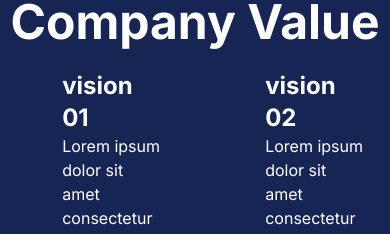
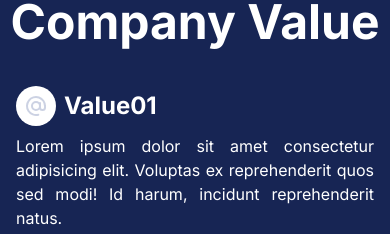
Before and after one commit to soerjo/next-buana-bahari-samudera, a Next.js app: page / in a window 390 px wide. Shown: the part 1746-1980 px from the top of the page. Built offline with nearby package versions, Linux system fonts and the light colour scheme.

Commit message:
[fix] - fixing responsive Section About

```diff
--- a/src/components/SectionAbout/ContentDescription.tsx
+++ b/src/components/SectionAbout/ContentDescription.tsx
@@ -8,25 +8,35 @@ export interface IData {
 
 const ContentDescription = ({ listdata }: { listdata: IData[] }) => {
     return (
-        <div className="m-auto flex flex-col justify-center items-center">
-            <div className="grid gap-4 grid-cols-2">
+        <div className="m-auto flex flex-col justify-center items-center container p-4">
+            <div className="grid gap-4 md:grid-cols-2">
                 {listdata.map((data, index) => {
                     return (
                         <div
                             key={index}
-                            className="flex justify-center items-center max-w-xl"
+                            className="flex justify-center items-center max-w-xl gap-4"
                         >
                             <Image
-                                className="bg-white rounded-full p-2"
+                                className="bg-white rounded-full p-2 hidden md:flex"
                                 alt={`image_${index}`}
                                 src={data.iconsrc}
                                 height={120}
                                 width={120}
                                 priority
                             />
-                            <div className="flex flex-col justify-center items-start px-8">
-                                <h3 className="text-2xl font-bold text-white">{data.title}</h3>
-                                <p className="text-white">{data.description}</p>
+                            <div className="flex flex-col justify-center items-start pb-8">
+                                <div className="flex justify-start items-center gap-2 w-full pb-2">
+                                    <Image
+                                        className="bg-white rounded-full p-2 flex md:hidden"
+                                        alt={`image_${index}`}
+                                        src={data.iconsrc}
+                                        height={40}
+                                        width={40}
+                                        priority
+                                    />
+                                    <h3 className="text-2xl font-bold text-white">{data.title}</h3>
+                                </div>
+                                <p className="text-white text-justify">{data.description}</p>
                             </div>
                         </div>
                     );
--- a/src/components/SectionAbout/index.tsx
+++ b/src/components/SectionAbout/index.tsx
@@ -24,7 +24,7 @@ const SectionAbout = () => {
                     priority
                 />
                 <ContentDescription listdata={listdata.vision} />
-            </div>{" "}
+            </div>
         </SectionComp>
     );
 };
--- a/src/components/SectionAbout/listdata.json
+++ b/src/components/SectionAbout/listdata.json
@@ -1,34 +1,34 @@
 {
     "value": [
         {
-            "title": "vision 01",
+            "title": "Value01",
             "iconsrc": "/icon/vision-01.svg",
             "description": "Lorem ipsum dolor sit amet consectetur adipisicing elit. Voluptas ex reprehenderit quos sed modi! Id harum, incidunt reprehenderit natus."
         },
         {
-            "title": "vision 02",
+            "title": "Value02",
             "iconsrc": "/icon/vision-01.svg",
             "description": "Lorem ipsum dolor sit amet consectetur adipisicing elit. Voluptas ex reprehenderit quos sed modi! Id harum, incidunt reprehenderit natus."
         },
         {
-            "title": "vision 03",
+            "title": "Value03",
             "iconsrc": "/icon/vision-01.svg",
             "description": "Lorem ipsum dolor sit amet consectetur adipisicing elit. Voluptas ex reprehenderit quos sed modi! Id harum, incidunt reprehenderit natus."
         },
         {
-            "title": "vision 04",
+            "title": "Value04",
             "iconsrc": "/icon/vision-01.svg",
             "description": "Lorem ipsum dolor sit amet consectetur adipisicing elit. Voluptas ex reprehenderit quos sed modi! Id harum, incidunt reprehenderit natus."
         }
     ],
     "vision": [
         {
-            "title": "vision 01",
+            "title": "Vision 01",
             "iconsrc": "/icon/vision-01.svg",
             "description": "Lorem ipsum dolor sit amet consectetur adipisicing elit. Voluptas ex reprehenderit quos sed modi! Id harum, incidunt reprehenderit natus."
         },
         {
-            "title": "vision 02",
+            "title": "Vision 02",
             "iconsrc": "/icon/vision-01.svg",
             "description": "Lorem ipsum dolor sit amet consectetur adipisicing elit. Voluptas ex reprehenderit quos sed modi! Id harum, incidunt reprehenderit natus."
         }
--- a/src/components/SectionComp/index.tsx
+++ b/src/components/SectionComp/index.tsx
@@ -22,7 +22,7 @@ export default function SectionComp({ children, id, classname }: ISectionComp) {
 
 
     return (
-        <section ref={ref} id={id} className={"h-screen w-full " + classname}>
+        <section ref={ref} id={id} className={"h-fit min-h-screen md:h-screen w-full " + classname}>
             {children}
         </section>
     );
```
